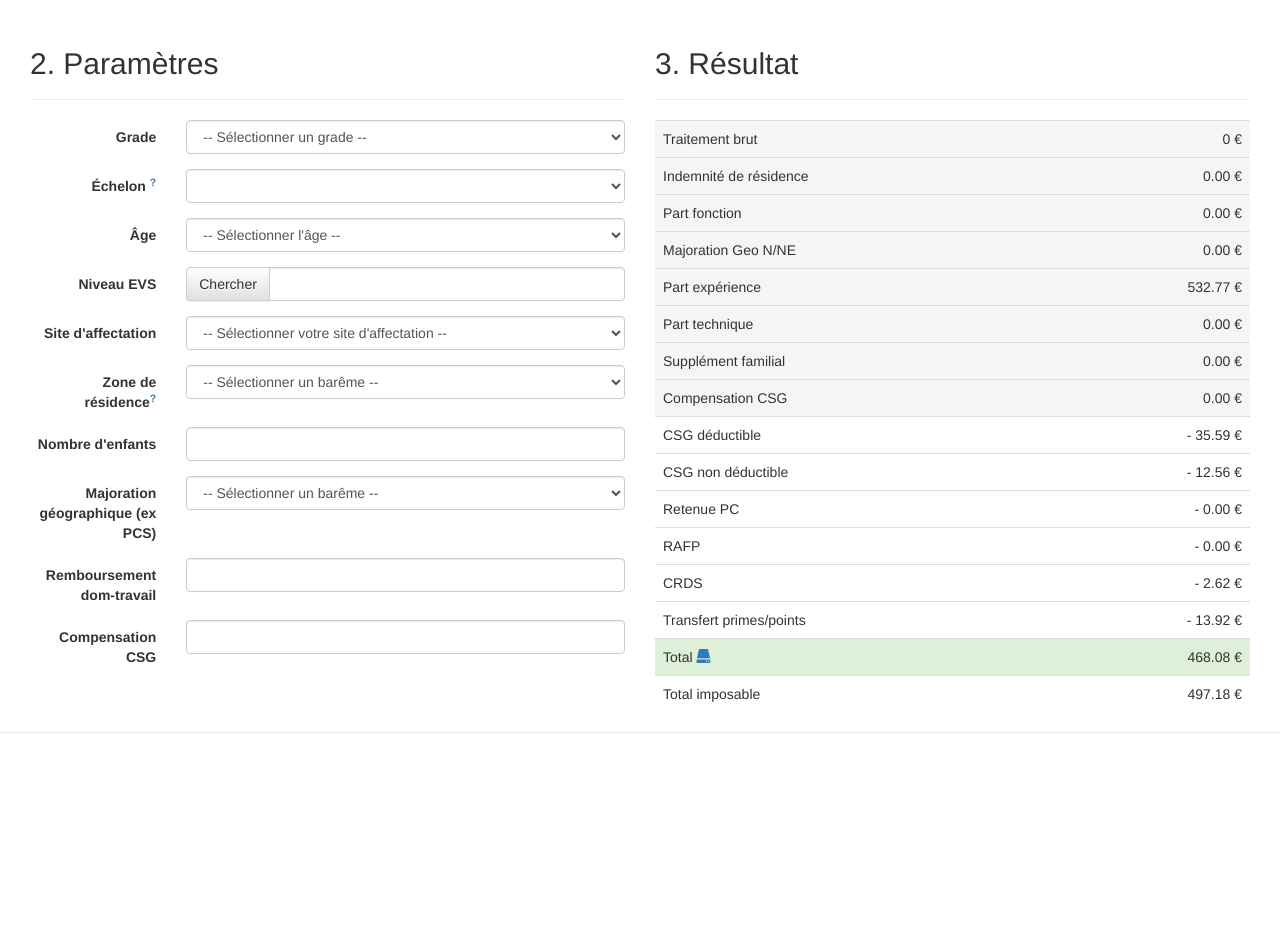
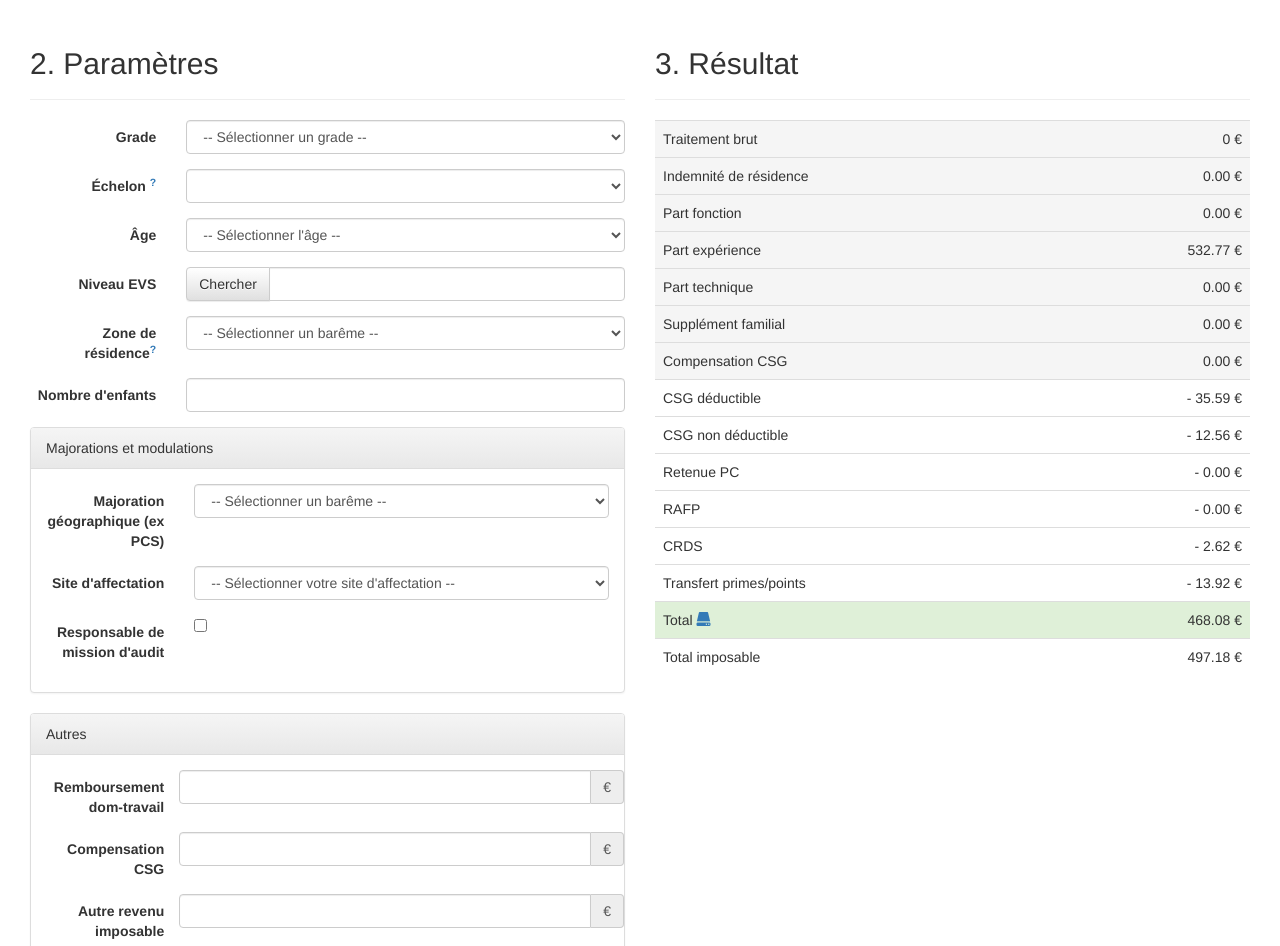
Before and after one commit to DGAC/simupaye, a Jekyll site: the page built from index.html, in a window 1280 px wide. Shown: the part 319-1265 px from the top of the page. Built offline with Jekyll 4.4.1, drawn with Linux system fonts in a browser that asks for light colours; before the commit the page ends 1112 px from its top, so only the background shows below that; grey boxes are pictures that could not be loaded.

Commit message:
Ajout RMA

```diff
--- a/_includes/js/datas/const.js
+++ b/_includes/js/datas/const.js
@@ -52,6 +52,9 @@
     "2017": 5.1,
     "2018": 6.8
 };
+
+//modulation de la part Fonction pour les IEEAC RMA
+var modulationRMA = 100;
 
 //correspondance indice brut indice majoré
 var table_indices = {
--- a/_includes/js/simulator.js
+++ b/_includes/js/simulator.js
@@ -87,7 +87,7 @@
         maj = 1.05;
     }
 
-    //pcs
+    //pcs : majoration de la part fonction non incluse dans le plafonnement à 120%
     var pcsValue = 0;
     var pcsOption = $("#pcs option:selected").val();
     if(typeof pcsOption == "undefined") {
@@ -132,12 +132,16 @@
 
         total_pos += pcsValue;
 
-        //modulation géographique N/NE
-        //normalement incluse dans la part Fonction
+        //modulation géographique N/NE de la part Fonction
         //à ne pas confondre avec la majoration N/NE, ancienne PCS
         var modulationPF = 0;
         if(maj > 1 && !isNaN(niveauEVS)) {
             modulationPF = _modulationGeoIEEAC[niveauEVS];
+        }
+
+        var rma = 0;
+        if($("#rma").is(':checked')) {
+            modulationPF += modulationRMA;
         }
 
         //part expérience
@@ -253,6 +257,13 @@
         compCSG = temp;
     }
 
+    var other = 0;
+    temp = parseFloat($('#other').val());
+    if(!isNaN(temp)) {
+        other = temp;
+    }
+    total_pos += other;
+
     var retenues = 0;
 
     //crds
@@ -327,7 +338,6 @@
     $("#csg_deduc").text("- " + csg_deduc.toFixed(2));
     $('#csg_non_deduc').text("- " + csg_non_deduc.toFixed(2));
     $("#rpc").text("- " + rpc.toFixed(2));
-    $("#pcsV").text(pcsValue.toFixed(2));
     $("#sft").text(sft.toFixed(2));
     $("#transfert").text("- " + transfert.toFixed(2));
 
@@ -335,12 +345,21 @@
         $("#part_fonction").text(partFonction.toFixed(2));
         $("#part_xp").text(partExp.toFixed(2));
         $("#part_technique").text(partTech.toFixed(2));
-        $("#ris_maj").text(pcsValue.toFixed(2));
+        if(pcsValue > 0) {
+            $("#ris_maj").text(pcsValue.toFixed(2)).parent().show();
+        } else {
+            $("#ris_maj").parent().hide();
+        }
     } else {
         $("#rsiV").text(rsiValue.toFixed(2));
         $("#activity").text(primeActivity.toFixed(2));
         $("#tech").text(technicity.toFixed(2));
         $("#special").text(special.toFixed(2));
+        if(pcsValue > 0) {
+            $("#pcsV").text(pcsValue.toFixed(2)).parent().show();
+        } else {
+            $("#pcsV").parent().hide();
+        }
     }
 
     $("#imposable").text(totalImposable.toFixed(2));
@@ -712,6 +731,14 @@
         compute_income();
     });
 
+    $('#rma').on('change', function(e) {
+       compute_income();
+    });
+
+    $("#other").on('change', function(e){
+        compute_income();
+    });
+
     $('#store').on('click', function(e) {
         e.preventDefault();
         previous = parseFloat($('#total').text());
--- a/index.html
+++ b/index.html
@@ -101,16 +101,6 @@
                     </div>
                 </div>
                 <div class="form-group">
-                    <label for="affect" class="col-sm-3 control-label">Site d'affectation</label>
-                    <div class="col-sm-9">
-                        <select class="form-control" id="affect">
-                            <option disabled selected value> -- Sélectionner votre site d'affectation -- </option>
-                            <option value="n-ne">Nord/Nord-Est</option>
-                            <option value="other">Autre</option>
-                        </select>
-                    </div>
-                </div>
-                <div class="form-group">
                     <label for="region" class="col-sm-3 control-label">Zone de résidence<sup><a data-toggle="tooltip" title="Comment déterminer mon barême ?" data-placement="top" href="http://www.fonction-publique.gouv.fr/indemnites-de-residence-et-supplement-familial-de-traitement" target="_blank">?</a></sup></label>
                     <div class="col-sm-9">
                         <select class="form-control" id="region">
@@ -123,6 +113,9 @@
                         <input type="number" class="form-control" id="famille">
                     </div>
                 </div>
+                <div class="panel panel-default">
+                    <div class="panel-heading">Majorations et modulations</div>
+                    <div class="panel-body">
                         <div class="form-group">
                             <label for="pcs" class="col-sm-3 control-label" id="labelpcs">Majoration géo N/NE (ex PCS)</label>
                             <div class="col-sm-9">
@@ -131,15 +124,47 @@
                             </div>
                         </div>
                         <div class="form-group">
+                            <label for="affect" class="col-sm-3 control-label">Site d'affectation</label>
+                            <div class="col-sm-9">
+                                <select class="form-control" id="affect">
+                                    <option disabled selected value> -- Sélectionner votre site d'affectation -- </option>
+                                    <option value="n-ne">Nord/Nord-Est</option>
+                                    <option value="other">Autre</option>
+                                </select>
+                            </div>
+                        </div>
+                        <div class="form-group ris">
+                            <label class="col-sm-3 control-label">Responsable de mission d'audit</label>
+                            <div class="col-sm-9">
+                                <input type="checkbox" id="rma">
+                            </div>
+                        </div>
+                    </div>
+                </div>
+                <div class="panel panel-default">
+                    <div class="panel-heading">Autres</div>
+                    <div class="panel-body">
+                        <div class="form-group">
                             <label for="rembt" class="col-sm-3 control-label">Remboursement dom-travail</label>
-                    <div class="col-sm-9">
+                            <div class="col-sm-9 input-group">
                                 <input type="text" class="form-control" id="rembt">
+                                <div class="input-group-addon">€</div>
                             </div>
                         </div>
                         <div class="form-group" id="comp_csg">
                             <label for="indem_csg" class="col-sm-3 control-label">Compensation CSG</label>
-                    <div class="col-sm-9">
+                            <div class="col-sm-9 input-group">
                                 <input type="text" class="form-control" id="indem_csg">
+                                <div class="input-group-addon">€</div>
+                            </div>
+                        </div>
+                        <div class="form-group">
+                            <label for="other" class="col-sm-3 control-label">Autre revenu imposable</label>
+                            <div class="col-sm-9 input-group">
+                                <input type="text" class="form-control" id="other">
+                                <div class="input-group-addon">€</div>
+                            </div>
+                        </div>
                     </div>
                 </div>
             </form>
```
Also changed, not shown: changelog.md. Lines whose indentation alone changed are shown as unchanged.
